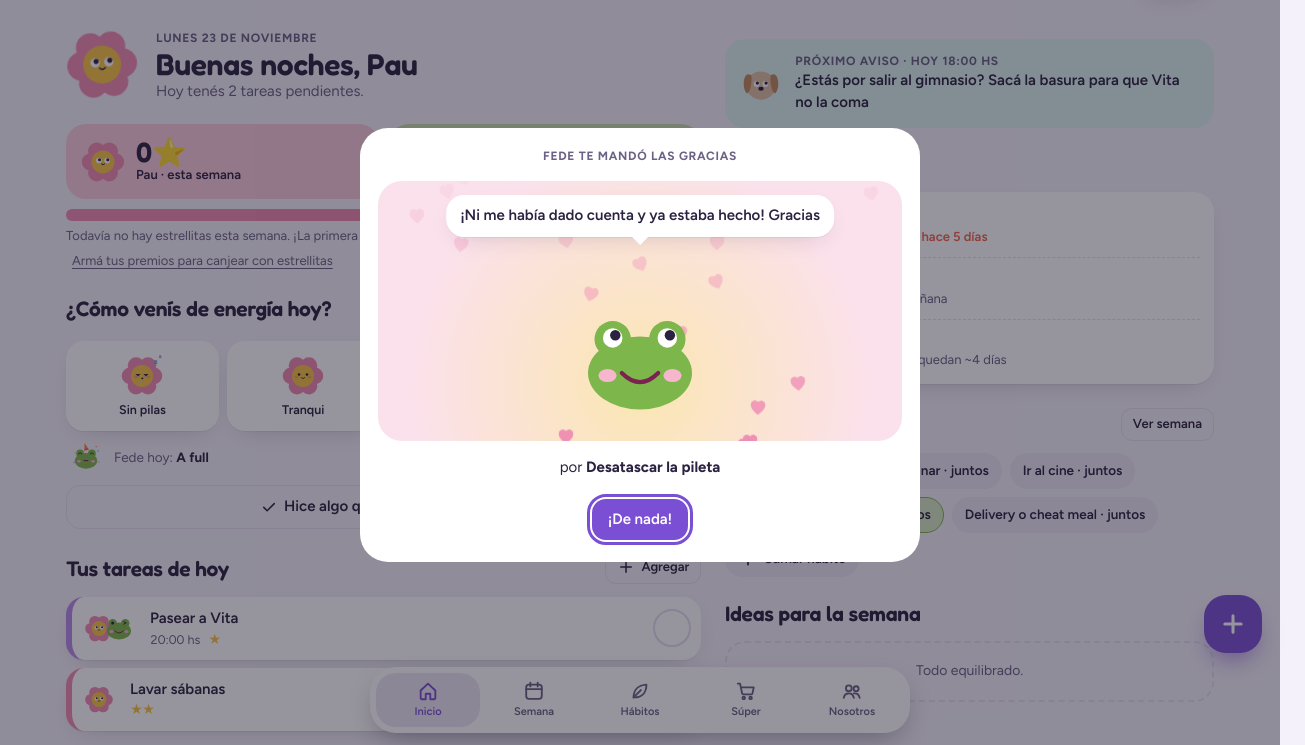
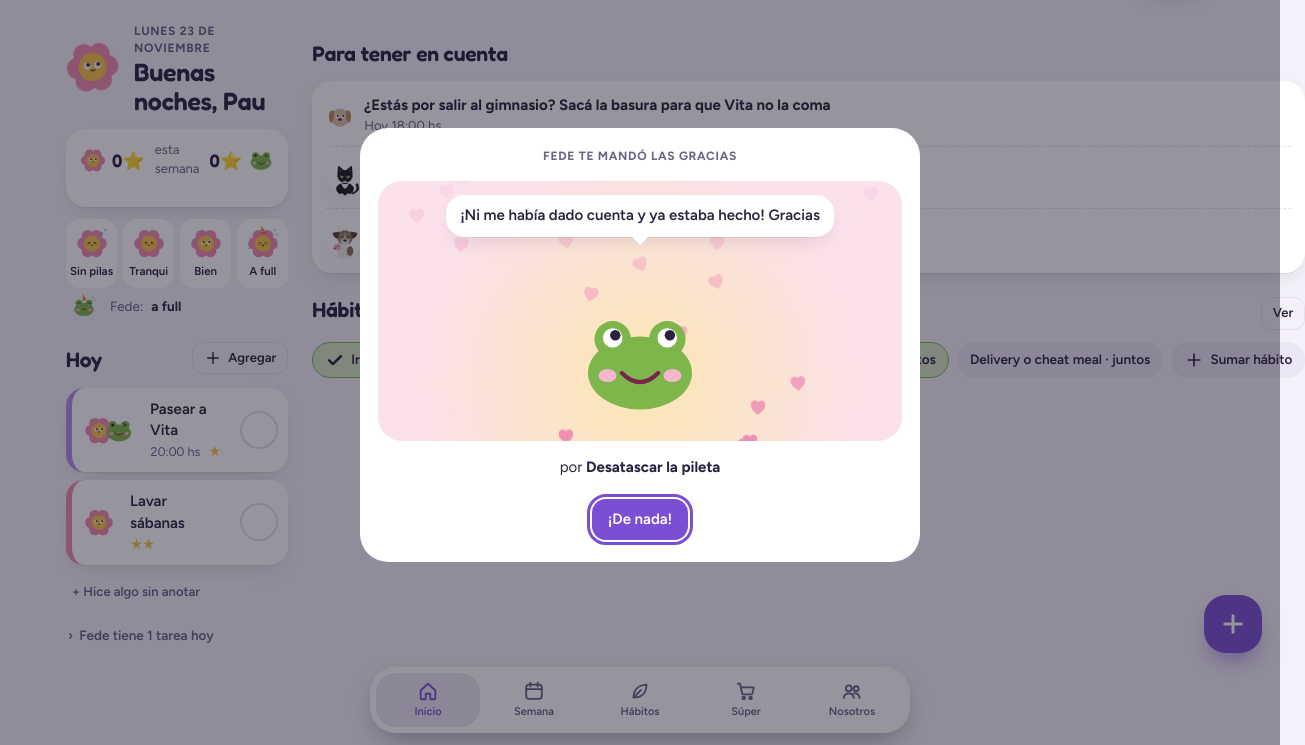
Before and after one commit to paumartz/nido, a website: page web/index.html in a window 1280 px wide. Shown: the part 55-800 px from the top of the page, 1305 px wide, since content can reach past the window. Drawn offline with Linux system fonts and the light colour scheme.

Commit message:
Inicio más liviano: saludo compacto, barra de la semana, energía chica, Hoy y un solo bloque Para tener en cuenta
Co-Authored-By: Claude Opus 5.5 <noreply@anthropic.com>
Claude-Session: https://claude.ai/code/session_01JnBEVq471V7eicMB6wYMtG

```diff
--- a/web/index.html
+++ b/web/index.html
@@ -391,6 +391,24 @@ textarea.inp{min-height:110px;resize:vertical}
 .navc b{display:block;font-size:14.5px}
 .navc span{display:block;font-size:12px;color:var(--ink-2);overflow:hidden;text-overflow:ellipsis;white-space:nowrap}
 button.stk{font:inherit;color:inherit}
+.hello2{display:flex;align-items:center;gap:12px;margin-top:6px}
+.hello2>button{border-radius:50%;padding:0;flex:none}
+.hello2 svg.char{width:56px;height:56px}
+.hello2 h1{font-size:25px;line-height:1.15}
+.weekbar{display:flex;flex-direction:column;gap:8px;width:100%;margin-top:14px;padding:12px 14px;border-radius:var(--r);background:var(--paper);box-shadow:var(--shadow);text-align:left}
+.weekbar svg.char{width:26px;height:26px}
+.weekbar b{font-family:var(--f-display);font-size:18px;font-weight:600}
+.weekbar .bal-bar{height:8px}
+.moodrow{display:flex;flex-direction:column;gap:6px;margin-top:12px}
+.moods.mini{gap:6px}
+.moods.mini .mood-b{padding:6px 2px;font-size:11.5px;border-radius:14px;box-shadow:none;background:var(--paper)}
+.moods.mini .mood-b svg{width:32px;height:32px}
+.mood-other .mood-peek svg{width:24px;height:24px}
+.theirs summary{cursor:pointer;font-size:13.5px;font-weight:600;color:var(--ink-2);padding:6px 2px;list-style:none}
+.theirs summary::before{content:"›";display:inline-block;margin-right:6px;transition:transform .15s}
+.theirs[open] summary::before{transform:rotate(90deg)}
+.hscroll .wrap-row{flex-wrap:nowrap;overflow-x:auto;padding-bottom:4px;scrollbar-width:none}
+.hscroll .chip{white-space:nowrap;flex:none}
 @media (min-width:900px){.home-grid{display:grid;grid-template-columns:1.3fr 1fr;gap:24px;align-items:start}}
 </style>
 </head>
@@ -863,49 +881,48 @@ function taskCard(t, opts = {}){
 }
 
 function viewHome(){
-  const t = todayS(), P = prof(me), ws = weekStart(t), we = addDays(ws, 6);
-  const a = pointsBy("pau", ws, we), b = pointsBy("fede", ws, we), tot = a + b;
-  const pa = tot ? Math.round(a/tot*100) : 50;
-  const todays = tasksOn(t);
-  const mine = todays.filter(x => (x.assignees||[]).includes(me));
-  const rest = todays.filter(x => !(x.assignees||[]).includes(me));
-  const late = tasks().filter(x => x.day && x.day < t && x.status !== "done").sort((x,y) => x.day.localeCompare(y.day));
-  const pending = mine.filter(x => x.status !== "done").length;
-  const sug = suggestions();
+  const t = todayS(), P = prof(me), o = other(me), ws = weekStart(t), we = addDays(ws, 6);
+  const a = pointsBy("pau", ws, we), b = pointsBy("fede", ws, we), tot = a + b, pa = tot ? Math.round(a / tot * 100) : 50;
+  const mine = tasksOn(t).filter(x => (x.assignees || []).includes(me) && !x.routine);
+  const late = tasks().filter(x => x.day && x.day < t && x.status !== "done" && ((x.assignees || []).includes(me) || !(x.assignees || []).length)).sort((x, y) => x.day.localeCompare(y.day));
+  const theirs = tasksOn(t).filter(x => !(x.assignees || []).includes(me) && !x.routine);
+  const theirsLeft = theirs.filter(x => x.status !== "done").length;
+  const list = [...late, ...mine];
+  const hr = new Date().getHours(), greet = hr < 6 ? "Buenas noches" : hr < 13 ? "Buen día" : hr < 20 ? "Buenas tardes" : "Buenas noches";
+  const mineM = moodOf(me, t), om = moodOf(o, t), play = lv => ui.moodPlay?.who === me && ui.moodPlay.lv === lv && Date.now() < ui.moodPlay.until;
+
+  // Un solo bloque con lo que hay que tener en cuenta (máximo 4 cosas)
+  const notes = [], row = (icon, title, sub, btn = "", act = "") => `<div class="list-row" ${act}>${icon}<div class="grow"><b>${title}</b>${sub ? `<div class="small muted">${sub}</div>` : ""}</div>${btn}</div>`;
   const nr = nextReminder();
-  const hr = new Date().getHours(), greet = hr < 6 ? "Buenas noches" : hr < 13 ? "Buen día" : hr < 20 ? "Buenas tardes" : "Buenas noches";
-  const balNote = tot === 0 ? "Todavía no hay estrellitas esta semana. ¡La primera tarea arranca la cuenta!" :
-    Math.abs(a-b) <= Math.max(2, tot*.15) ? "Vienen parejos esta semana. 💜" :
-    `${prof(a > b ? "pau" : "fede").name} viene sumando más esta semana.`;
+  if (nr && nr.off === 0) notes.push(row(charSVG({ char:"dog", color:"#C08A5B", face:"happy" }), esc(nr.r.text), `Hoy ${esc(nr.r.time)} hs`, "", `data-act="go" data-v="avisos" style="cursor:pointer"`));
+  petAlerts().slice(0, 2).forEach(al => notes.push(row(`<span class="pet-mini">${famSVG(al.k)}</span>`, esc(petName(al.k)), `<span style="${al.urgent ? "color:var(--tomato);font-weight:600" : ""}">${esc(al.txt)}</span>`, "", `data-act="pet-open" data-v="${al.k}" style="cursor:pointer"`)));
+  const sug = suggestions()[0];
+  if (sug) notes.push(row(charSVG(prof(sug.who || me)), "Idea", esc(sug.text), sug.act ? `<button class="btn sm pri" data-act="apply" data-v='${esc(JSON.stringify(sug.act))}'>${esc(sug.label)}</button>` : ""));
+  const rs = rewardsOf(me), bal = starBalance(me), can = rs.filter(r => r.cost <= bal).pop();
+  if (can) notes.push(row(stickerSVG("star", "#F6C445", charSVG({ char:"heart", color:"#F0644B", face:"party" })), `Ya podés canjear “${esc(can.title)}”`, `${bal}⭐ disponibles`, `<button class="btn sm" data-act="go" data-v="premios">Ver</button>`));
+  const dn = parse(t).getDate();
+  if (dn <= 5){ const d = parse(t); d.setDate(1); d.setMonth(d.getMonth() - 1); const pm = ymd(d).slice(0, 7);
+    notes.push(row(stickerSVG("scallop", "#EF8BB3", charSVG({ char:"star", color:"#F6C445", face:"happy" })), `Resumen de ${monthLabel(pm)}`, "", `<button class="btn sm" data-act="go-summary" data-v="${pm}">Ver</button>`)); }
+
   return `<div class="home-grid"><div>
-    <div class="hello"><button data-act="edit-prof" aria-label="Cambiar tu personaje" title="Cambiar tu personaje">${charSVG(P, "char wiggle")}</button><div>
-      <div class="eyebrow">${DAYS[dow(t)]} ${fmtDay(t)}</div>
-      <h1>${greet}, ${esc(P.name)}</h1>
-      <div class="muted">${pending ? `Hoy tenés ${pending} ${pending===1?"tarea":"tareas"} pendiente${pending===1?"":"s"}.` : mine.length ? "Hiciste todo lo de hoy. ¡Bien ahí!" : "Hoy no tenés nada agendado."}</div>
-    </div></div>
-    <div class="score">${KEYS.map(k => `<div class="p" style="background:${shade(prof(k).color, .55)}">${charSVG(prof(k))}<div><div class="n tnum">${k==="pau"?a:b}⭐</div><div class="small" style="font-weight:600">${esc(prof(k).name)} · esta semana</div></div></div>`).join("")}</div>
-    <div class="bal"><div class="bal-bar"><span style="width:${pa}%;background:${prof("pau").color}"></span><span style="width:${100-pa}%;background:${prof("fede").color}"></span></div><div class="bal-note">${balNote}</div>${rewardNudge()}</div>
-    ${moodCard()}
-
-    ${late.length ? `<section class="sec"><div class="sec-h"><h2>Quedaron pendientes</h2></div><div class="tasks">${late.map(x => taskCard(x, {showDay:true})).join("")}</div></section>` : ""}
-
-    <section class="sec"><div class="sec-h"><h2>Tus tareas de hoy</h2><button class="btn sm ghost" data-act="new-task" data-day="${t}">${ic("plus")}Agregar</button></div>
-      ${mine.length ? `<div class="tasks">${mine.map(x => taskCard(x)).join("")}</div>` : `<div class="empty">Nada para vos hoy.</div>`}
+    <div class="hello2"><button data-act="edit-prof" aria-label="Cambiar tu personaje">${charSVG(P, "char wiggle")}</button>
+      <div style="min-width:0"><div class="eyebrow">${DAYS[dow(t)]} ${fmtDay(t)}</div><h1>${greet}, ${esc(P.name)}</h1></div></div>
+    <button class="weekbar" data-act="go" data-v="premios" aria-label="Estrellitas de la semana">
+      <div class="row" style="justify-content:space-between"><span class="row" style="gap:6px">${charSVG(prof("pau"))}<b class="tnum">${a}⭐</b></span><span class="small muted">esta semana</span><span class="row" style="gap:6px"><b class="tnum">${b}⭐</b>${charSVG(prof("fede"))}</span></div>
+      <div class="bal-bar"><span style="width:${pa}%;background:${prof("pau").color}"></span><span style="width:${100 - pa}%;background:${prof("fede").color}"></span></div></button>
+    <div class="moodrow"><div class="moods mini">${MOODS.map(m => `<button class="mood-b ${play(m.lv) ? "play" : ""}" data-act="mood" data-v="${m.lv}" aria-pressed="${mineM === m.lv}">${moodSVG(prof(me), m.lv)}<span>${m.name}</span></button>`).join("")}</div>
+      <div class="mood-other">${om ? `<button class="mood-peek ${ui.moodPlay?.who === o && Date.now() < ui.moodPlay.until ? "play" : ""}" data-act="mood-peek" data-v="${om}" aria-label="Ver cómo viene ${esc(prof(o).name)}">${moodSVG(prof(o), om)}</button>${esc(prof(o).name)}: <b style="color:var(--ink)">${moodName(om).toLowerCase()}</b>` : `${charSVG({ ...prof(o), face:"dots" })}${esc(prof(o).name)} no contó cómo viene`}</div></div>
+
+    <section class="sec"><div class="sec-h"><h2>Hoy</h2><button class="btn sm ghost" data-act="new-task" data-day="${t}">${ic("plus")}Agregar</button></div>
+      ${list.length ? `<div class="tasks">${list.map(x => taskCard(x, { showDay: x.day < t })).join("")}</div>` : `<div class="empty">Nada para vos hoy.</div>`}
+      <button class="add-day" data-act="quick-done">+ Hice algo sin anotar</button>
+      ${theirs.length ? `<details class="theirs"><summary>${esc(prof(o).name)} ${theirsLeft ? `tiene ${theirsLeft} ${theirsLeft === 1 ? "tarea" : "tareas"} hoy` : "ya hizo todo lo de hoy"}</summary><div class="tasks" style="margin-top:8px">${theirs.map(x => taskCard(x)).join("")}</div></details>` : ""}
     </section>
-    ${rest.length ? `<section class="sec"><div class="sec-h"><h2>Lo que hace ${esc(prof(other(me)).name)} hoy</h2></div><div class="tasks">${rest.map(x => taskCard(x)).join("")}</div></section>` : ""}
   </div><div>
-    ${(() => { const dn = parse(t).getDate(), cur = t.slice(0,7), pm = (() => { const d = parse(t); d.setDate(1); d.setMonth(d.getMonth()-1); return ymd(d).slice(0,7); })(); const mm = dn <= 5 ? pm : cur; if (dn > 5) return "";
-      return `<section class="sec"><button class="month-banner" data-act="go-summary" data-v="${mm}">${stickerSVG("scallop", "#EF8BB3", charSVG({ char:"star", color:"#F6C445", face:"happy" }))}<div><div class="eyebrow">Resumen mensual</div><b>${dn <= 5 ? `Ya está el resumen de ${monthLabel(pm)}` : `Así viene su ${monthLabel(cur)}`}</b></div></button></section>`; })()}
-    ${nr ? `<section class="sec"><div class="next-rem" data-act="go" data-v="avisos" style="cursor:pointer">${charSVG({char:"dog",color:"#C08A5B",face:"happy"})}<div><div class="eyebrow">Próximo aviso · ${nr.off===0?"hoy":nr.off===1?"mañana":DAYS[(new Date().getDay()+6+nr.off)%7].toLowerCase()} ${esc(nr.r.time)} hs</div><div style="font-weight:600">${esc(nr.r.text)}</div></div></div></section>` : ""}
-    ${petHomeHTML()}
-    <section class="sec"><div class="sec-h"><h2>Hábitos de hoy</h2><button class="btn sm ghost" data-act="go" data-v="habitos">Ver semana</button></div>${habitChips()}</section>
-    <section class="sec"><div class="sec-h"><h2>Ideas para la semana</h2></div>
-      ${sug.length ? sug.map(s => `<div class="sugg">${charSVG(prof(s.who||me))}<div><p>${esc(s.text)}</p>${s.act ? `<button class="btn sm pri" data-act="apply" data-v='${esc(JSON.stringify(s.act))}'>${esc(s.label)}</button>` : ""}</div></div>`).join("") : `<div class="empty">Todo equilibrado.</div>`}
-      ${aiBlock()}
-    </section>
+    ${notes.length ? `<section class="sec"><div class="sec-h"><h2>Para tener en cuenta</h2></div><div class="card" style="padding:4px 14px">${notes.slice(0, 4).join("")}</div></section>` : ""}
+    ${habits().length ? `<section class="sec"><div class="sec-h"><h2>Hábitos</h2><button class="btn sm ghost" data-act="go" data-v="habitos">Ver</button></div><div class="hscroll">${habitChips()}</div></section>` : ""}
   </div></div>`;
 }
-
 function aiBlock(){ return ""; }
 
 function viewWeek(){
```
